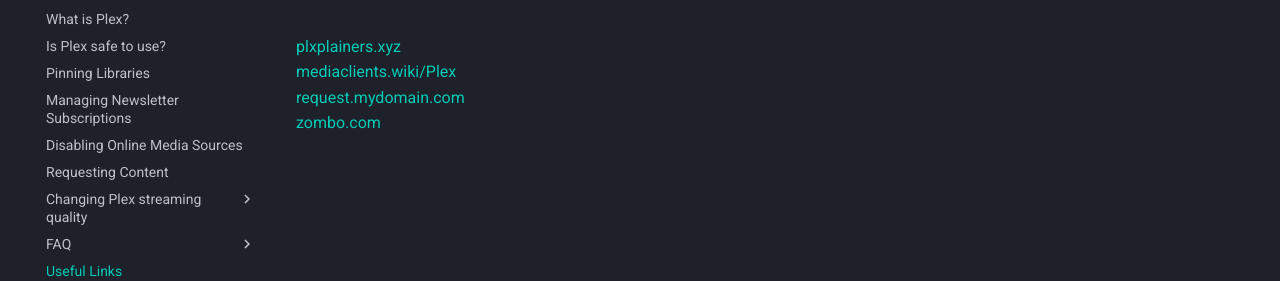
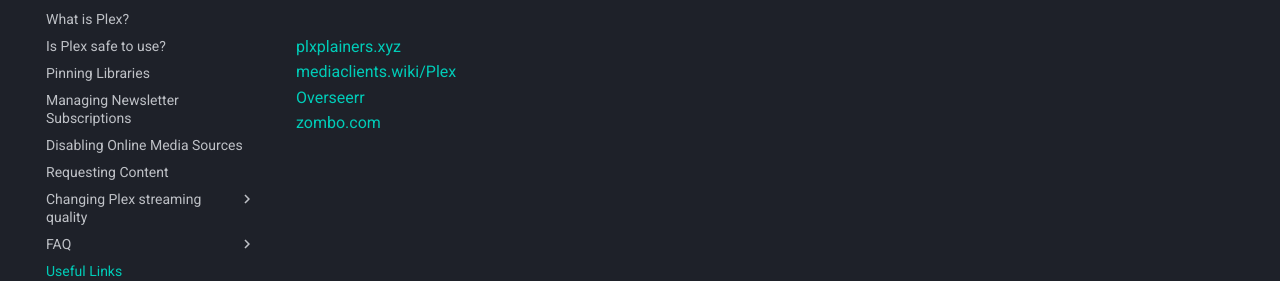
Before and after one commit to bitpushr/plexdocs, an MkDocs documentation site: the page built from docs/useful-links.md, in a window 1280 px wide. Shown: the part 146-427 px from the top of the page. Built offline with MkDocs 1.6.1 and Material for MkDocs 9.7.7, drawn with Linux system fonts in a browser that asks for light colours.

Commit message:
Update useful links and bitrate matters

```diff
--- a/docs/useful-links.md
+++ b/docs/useful-links.md
@@ -2,5 +2,5 @@
 
 [plxplainers.xyz](https://www.plxplainers.xyz/)<br>
 [mediaclients.wiki/Plex](https://mediaclients.wiki/Plex)<br>
-[request.mydomain.com](https://request.mydomain.com/)<br>
+[Overseerr](https://overseerr.bitpushr.net/)<br>
 [zombo.com](https://www.zombo.com/)
```
Also changed, not shown: docs/faq/why-bitrate-matters.md (+3 -1 lines).
